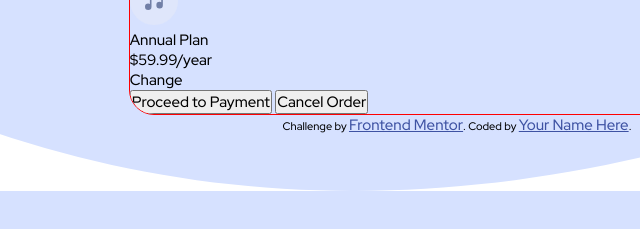
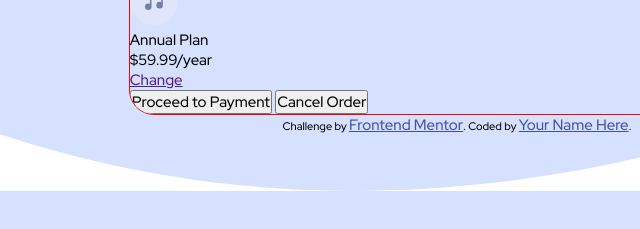
Before and after one commit to warunyupa/order-summary-component-main, a plain HTML site: page index.html in a window 1280 px wide. Shown: the part 489-718 px from the top of the page, 183-823 px from the left. Drawn offline with Linux system fonts and the light colour scheme.

Commit message:
edit "change" link with html

```diff
--- a/index.html
+++ b/index.html
@@ -33,7 +33,7 @@
         <img src="/images/icon-music.svg" alt="icon-music">
         <p id="account">Annual Plan</p>
         <p id="price">$59.99/year</p>
-        <a>Change</a>
+        <a href=""">Change</a>
       </div>
       <div class="button">
         <button id="proceed">Proceed to Payment</button>
```
